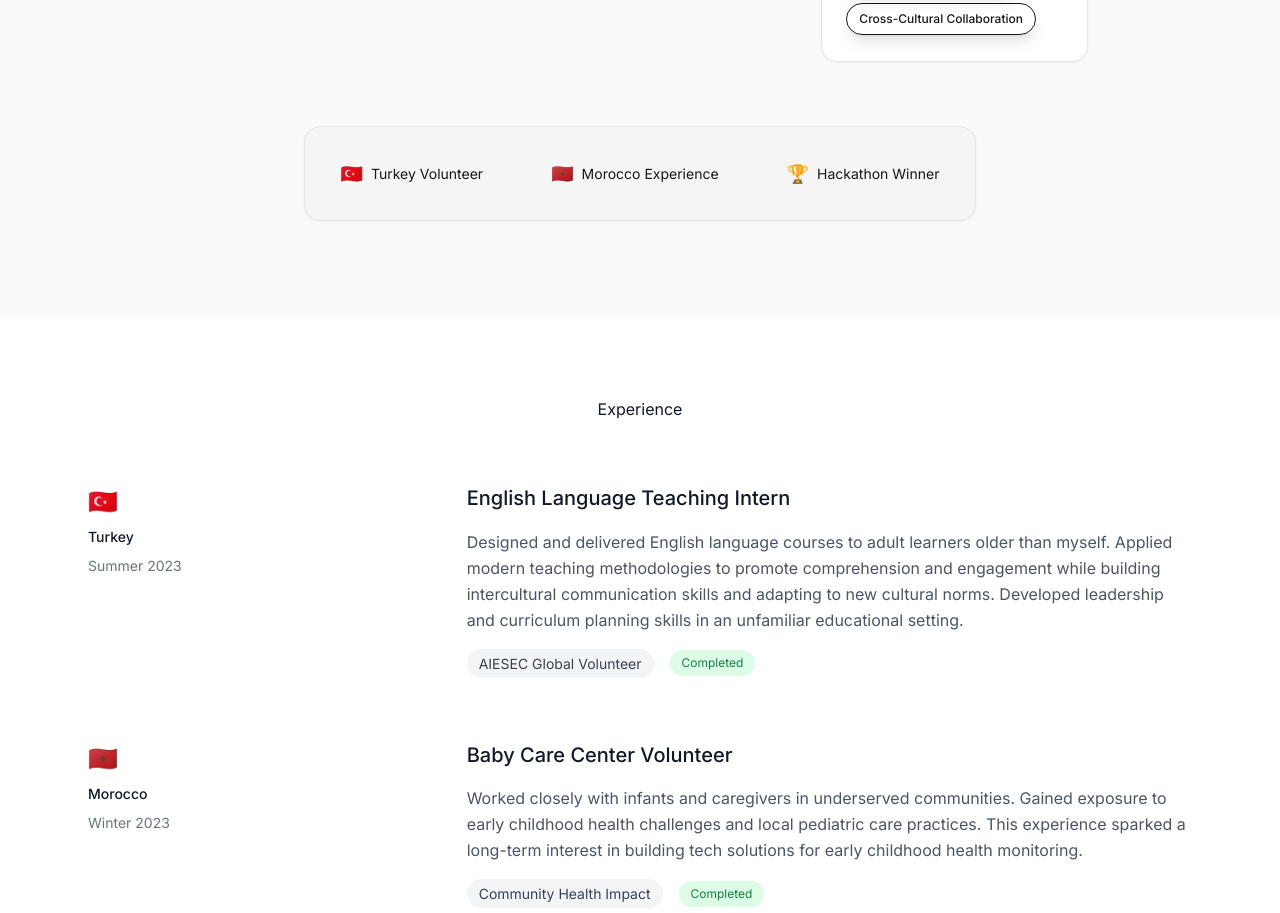
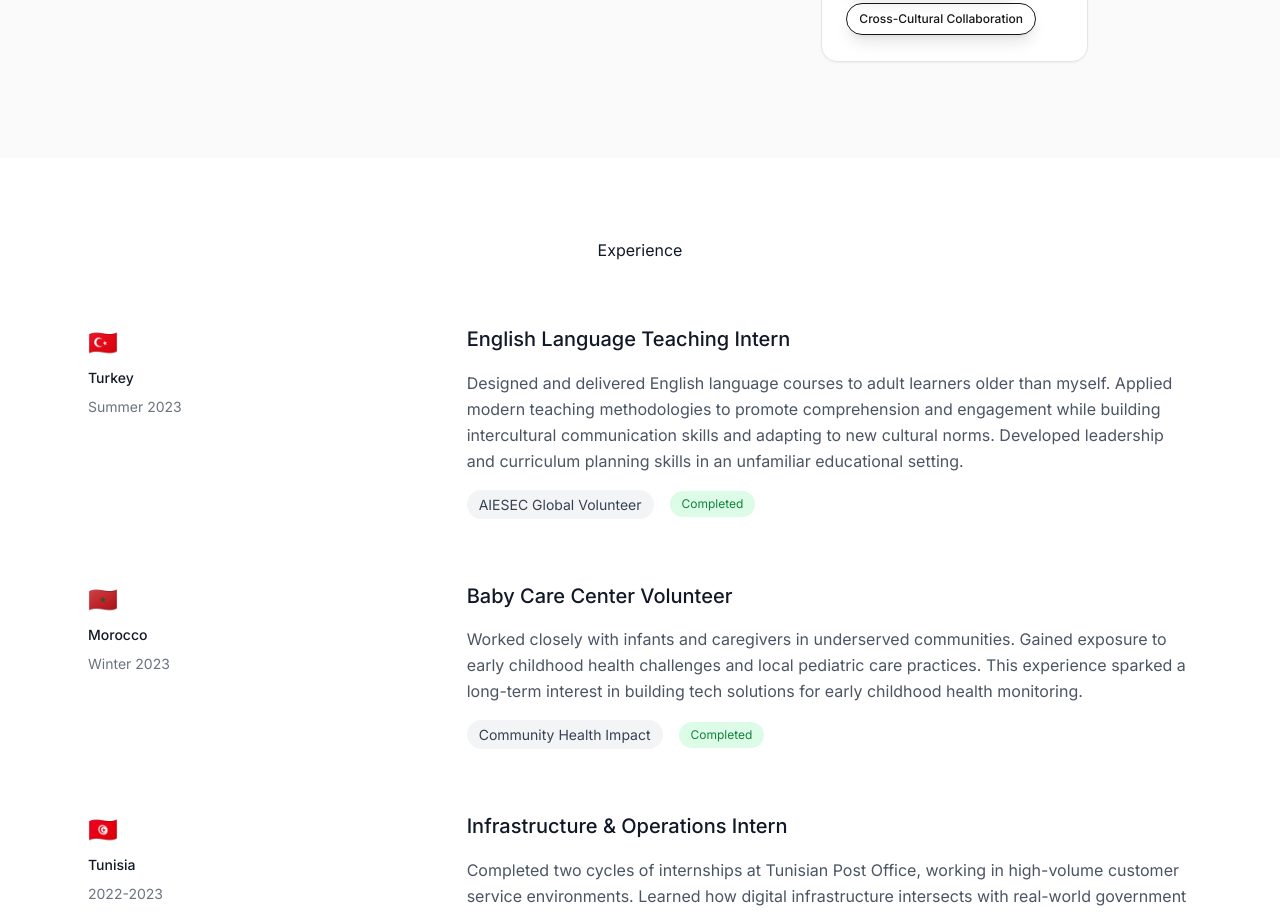
Before and after one commit to sambett/portfolio, a Next.js app: page / in a window 1280 px wide. Shown: the part 1560-2473 px from the top of the page. Built offline with nearby package versions, Linux system fonts and the light colour scheme.

Commit message:
Remove Global Impact Highlights section from About component

```diff
--- a/src/components/sections/About.tsx
+++ b/src/components/sections/About.tsx
@@ -143,30 +143,7 @@ export function About() {
             </motion.div>
           </div>
 
-          {/* Global Impact Highlight */}
-          <motion.div
-            variants={itemVariants}
-            className="mt-16 text-center"
-          >
-            <div className="card surface-subtle p-8 max-w-2xl mx-auto">
-              <div className="flex items-center justify-center gap-8 text-sm text-neutral-600">
-                <div className="flex items-center gap-2">
-                  <span className="text-lg">🇹🇷</span>
-                  <span>Turkey Volunteer</span>
-                </div>
-                <div className="w-1 h-1 bg-neutral-300 rounded-full"></div>
-                <div className="flex items-center gap-2">
-                  <span className="text-lg">🇲🇦</span>
-                  <span>Morocco Experience</span>
-                </div>
-                <div className="w-1 h-1 bg-neutral-300 rounded-full"></div>
-                <div className="flex items-center gap-2">
-                  <span className="text-lg">🏆</span>
-                  <span>Hackathon Winner</span>
-                </div>
-              </div>
-            </div>
-          </motion.div>
+
         </motion.div>
       </div>
     </section>
```
